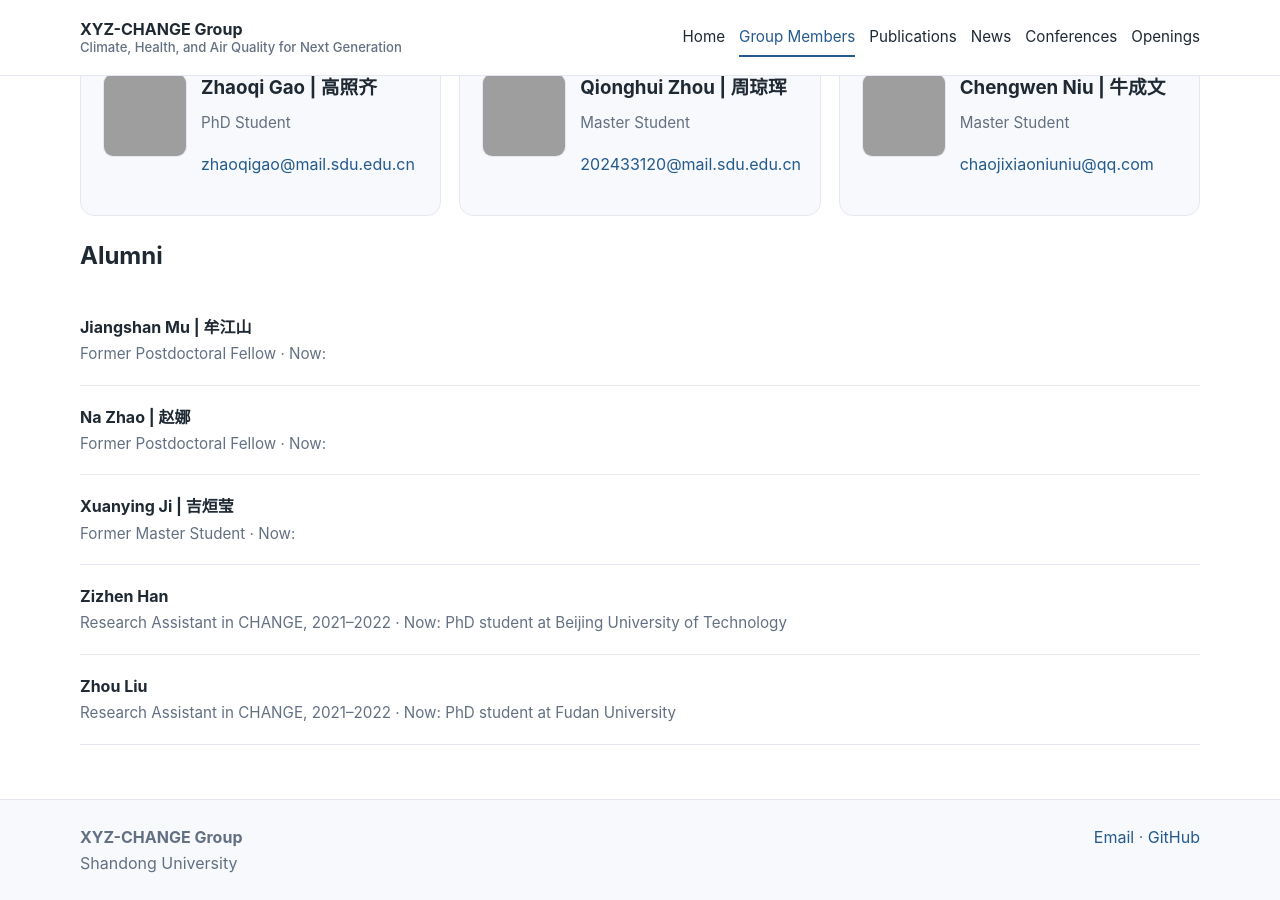
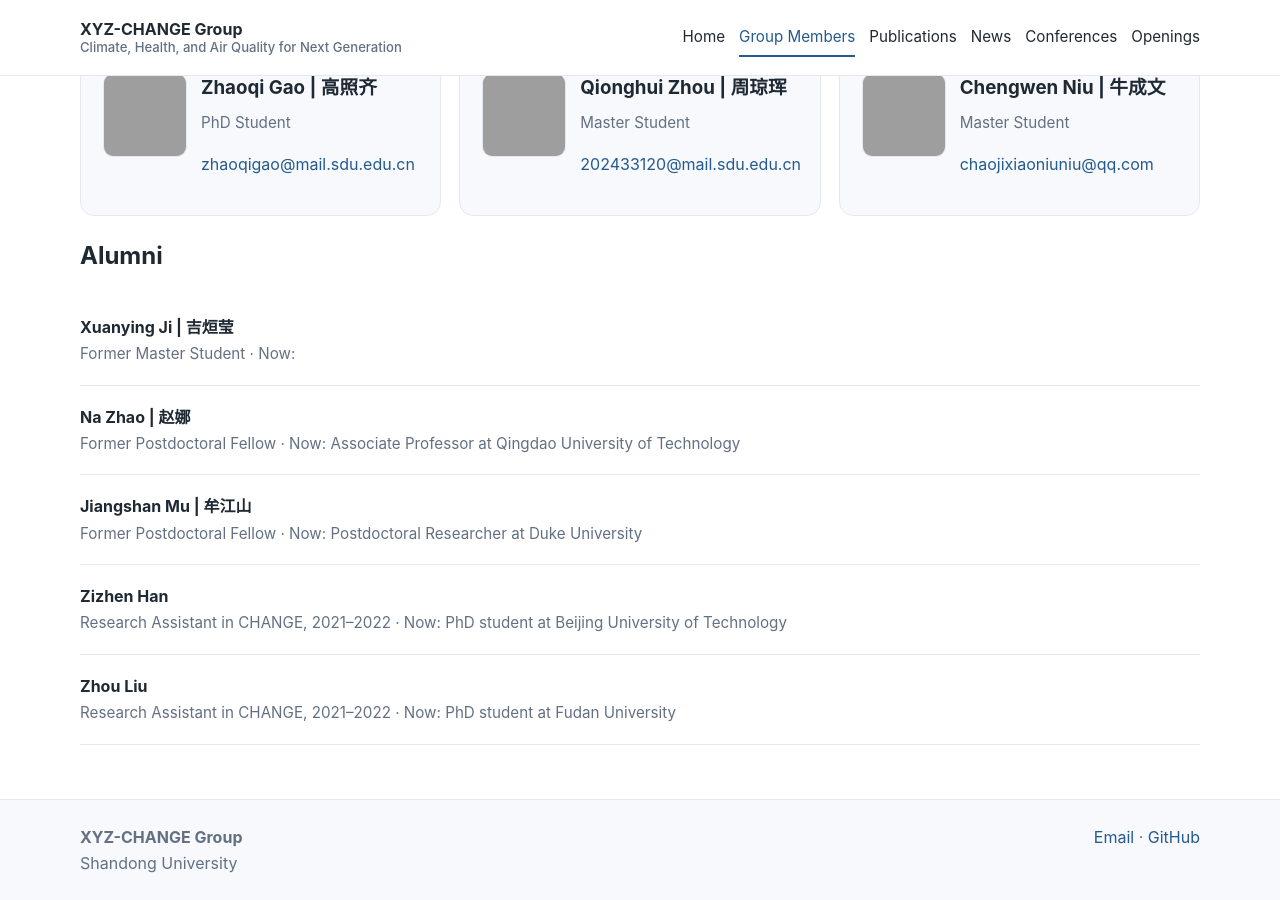
Before and after one commit to MuJSh/xyz_CHANGE, a Jekyll site: the page built from _pages/group-members.md, in a window 1280 px wide and 900 px high, scrolled down 646 px. Built offline with Jekyll 4.4.1, drawn with Linux system fonts in a browser that asks for light colours.

Commit message:
Update alumni order and positions

```diff
--- a/_data/members.yml
+++ b/_data/members.yml
@@ -79,17 +79,17 @@ current:
       - "2021–2025, BS, Shandong Agricultural University"
 
 alumni:
-  - name: "Jiangshan Mu | 牟江山"
-    role: "Former Postdoctoral Fellow"
+  - name: "Xuanying Ji | 吉烜莹"
+    role: "Former Master Student"
     now: ""
 
   - name: "Na Zhao | 赵娜"
     role: "Former Postdoctoral Fellow"
-    now: ""
+    now: "Associate Professor at Qingdao University of Technology"
 
-  - name: "Xuanying Ji | 吉烜莹"
-    role: "Former Master Student"
-    now: ""
+  - name: "Jiangshan Mu | 牟江山"
+    role: "Former Postdoctoral Fellow"
+    now: "Postdoctoral Researcher at Duke University"
 
   - name: "Zizhen Han"
     role: "Research Assistant in CHANGE, 2021–2022"
```
